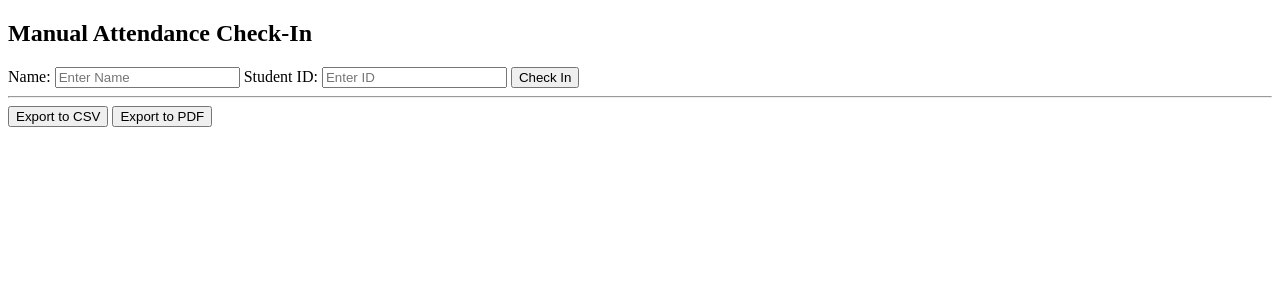
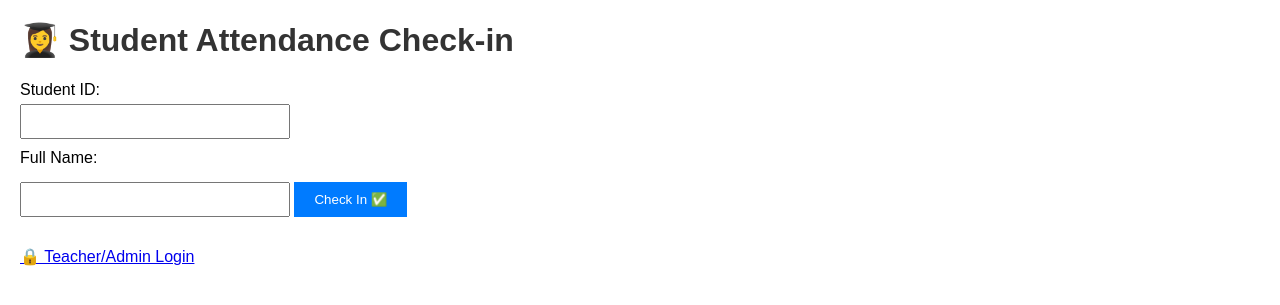
Before and after one commit to Ak23b/vision-based-attendance-system, a Flask app: page / in a window 1280 px wide. Shown: the top 305 px of the page. Run offline with Flask 3, Linux system fonts and the light colour scheme; some libraries are stand-ins or nearby versions.

Commit message:
Added login page for Admin/Teachers and some modifications to index.html, attendance.html

```diff
--- a/templates/index.html
+++ b/templates/index.html
@@ -1,89 +1,74 @@
 <!DOCTYPE html>
-<html lang="en">
+<html>
 <head>
-  <meta charset="UTF-8">
-  <title>Attendance System (Manual)</title>
+    <title>Student Attendance</title>
+    <style>
+        body {
+            font-family: Arial, sans-serif;
+            margin: 20px;
+        }
+        h1 {
+            color: #333;
+        }
+        form {
+            margin-top: 20px;
+        }
+        label {
+            display: block;
+            margin-top: 10px;
+        }
+        input {
+            padding: 8px;
+            margin-top: 5px;
+            width: 250px;
+        }
+        button {
+            margin-top: 15px;
+            padding: 10px 20px;
+            background: #007BFF;
+            color: white;
+            border: none;
+            cursor: pointer;
+        }
+        button:hover {
+            background: #0056b3;
+        }
+        .message {
+            margin-top: 20px;
+            color: green;
+        }
+        .error {
+            margin-top: 20px;
+            color: red;
+        }
+        .admin-link {
+            margin-top: 30px;
+            display: inline-block;
+        }
+    </style>
 </head>
 <body>
-  <h2>Manual Attendance Check-In</h2>
+    <h1>👩‍🎓 Student Attendance Check-in</h1>
 
-  <label for="name">Name:</label>
-  <input type="text" id="name" placeholder="Enter Name">
+    <form method="POST" action="/">
+        <label for="student_id">Student ID:</label>
+        <input type="text" name="student_id" required>
 
-  <label for="studentId">Student ID:</label>
-  <input type="text" id="studentId" placeholder="Enter ID">
+        <label for="name">Full Name:</label>
+        <input type="text" name="name" required>
 
-  <button onclick="checkIn()">Check In</button>
-  <hr>
+        <button type="submit">Check In ✅</button>
+    </form>
 
-  <!-- Export buttons -->
-  <button onclick="exportCSV()">Export to CSV</button>
-  <button onclick="exportPDF()">Export to PDF</button>
+    <!-- Display messages -->
+    {% if message %}
+        <p class="message">{{ message }}</p>
+    {% endif %}
+    {% if error %}
+        <p class="error">{{ error }}</p>
+    {% endif %}
 
-  <!-- jsPDF library -->
-  <script src="https://cdnjs.cloudflare.com/ajax/libs/jspdf/2.5.1/jspdf.umd.min.js"></script>
-
-  <script>
-    let attendanceLogs = [];
-
-    function checkIn() {
-      const name = document.getElementById("name").value;
-      const id = document.getElementById("studentId").value;
-
-      if (name && id) {
-        const timestamp = new Date().toLocaleString();
-        attendanceLogs.push({ name, id, time: timestamp });
-
-        alert(`${name} (ID: ${id}) checked in at ${timestamp}`);
-
-        document.getElementById("name").value = "";
-        document.getElementById("studentId").value = "";
-      } else {
-        alert("Please enter both Name and ID.");
-      }
-    }
-
-    function exportCSV() {
-      if (attendanceLogs.length === 0) {
-        alert("No attendance logs to export.");
-        return;
-      }
-
-      let csvContent = "data:text/csv;charset=utf-8,Name,Student ID,Time\n";
-      attendanceLogs.forEach(log => {
-        csvContent += `${log.name},${log.id},${log.time}\n`;
-      });
-
-      const encodedUri = encodeURI(csvContent);
-      const link = document.createElement("a");
-      link.setAttribute("href", encodedUri);
-      link.setAttribute("download", "attendance_logs.csv");
-      document.body.appendChild(link);
-      link.click();
-      document.body.removeChild(link);
-    }
-
-    function exportPDF() {
-      if (attendanceLogs.length === 0) {
-        alert("No attendance logs to export.");
-        return;
-      }
-
-      const { jsPDF } = window.jspdf;
-      const doc = new jsPDF();
-
-      doc.setFontSize(14);
-      doc.text("Attendance Report", 14, 20);
-
-      let y = 40;
-      doc.setFontSize(12);
-      attendanceLogs.forEach((log, index) => {
-        doc.text(`${index + 1}. ${log.name} | ID: ${log.id} | Time: ${log.time}`, 14, y);
-        y += 10;
-      });
-
-      doc.save("attendance_logs.pdf");
-    }
-  </script>
+    <!-- Admin/Teacher link -->
+    <a class="admin-link" href="/attendance">🔒 Teacher/Admin Login</a>
 </body>
 </html>
```
Also changed, not shown: templates/attendance.html (+45 -2 lines), templates/login.html (added, +59 -0 lines).
